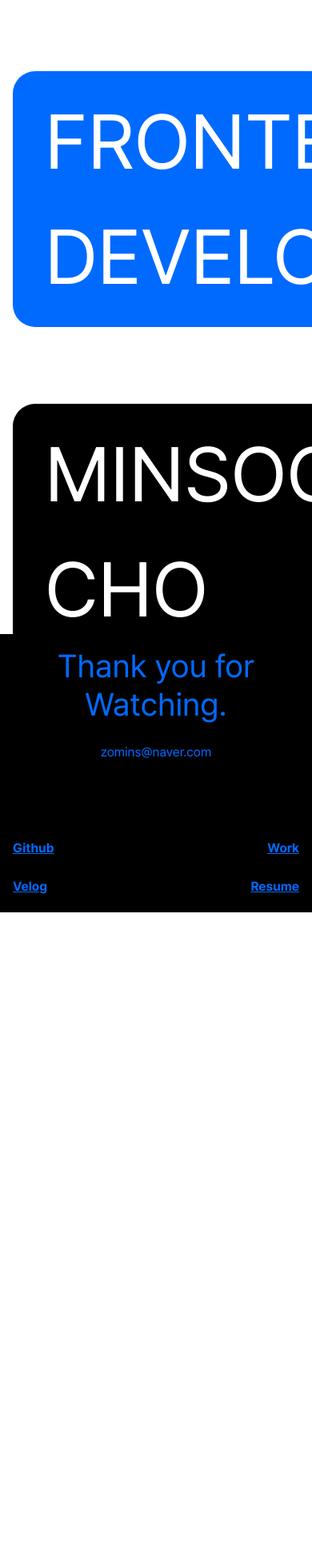
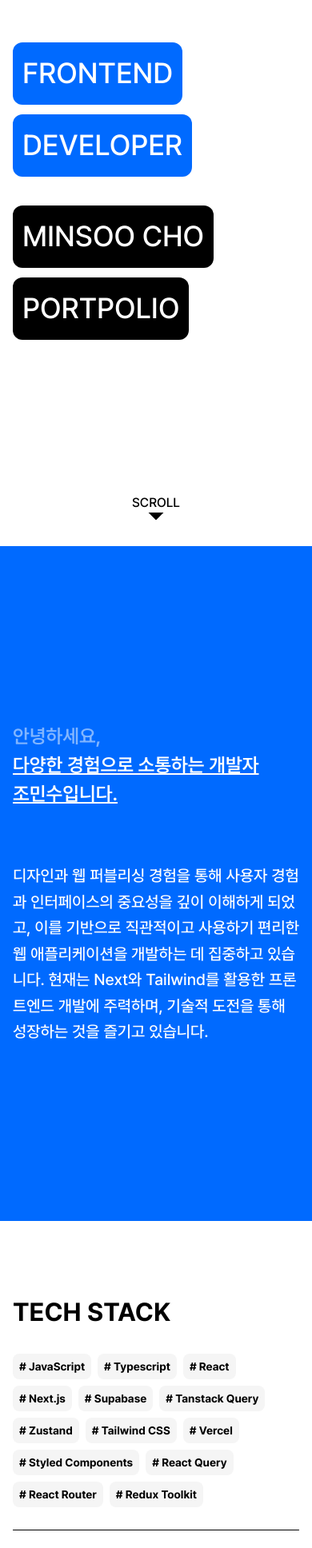
Before and after one commit to erinmzo/zomins-portfolio, a Next.js app: page / in a window 390 px wide. Shown: the part 51-1987 px from the top of the page at 80% size. Before the commit the page ends 1192 px from the top, so only its background shows below. Built offline with nearby package versions, Linux system fonts and the light colour scheme.

Commit message:
모바일 메인 css

```diff
--- a/src/app/(root)/page.tsx
+++ b/src/app/(root)/page.tsx
@@ -5,17 +5,17 @@ import Work from "@/components/main/Work";
 
 export default function HomePage() {
   return (
-    <main className="h-screen snap-y snap-mandatory overflow-scroll scroll-smooth overscroll-y-contain scrollbar-hide">
-      <section className="snap-start min-h-screen bg-white">
+    <main className="md:h-screen md:snap-y md:snap-mandatory md:overflow-scroll md:scroll-smooth md:overscroll-y-contain md:scrollbar-hide">
+      <section className="md:snap-start md:min-h-screen bg-white">
         <Home />
       </section>
-      <section className="snap-start min-h-screen bg-blue">
+      <section className="md:snap-start md:min-h-screen bg-blue">
         <Intro />
       </section>
-      <section className="snap-start bg-white">
+      <section className="md:snap-start md:bg-white">
         <TechStack />
       </section>
-      <section className="snap-start min-h-screen bg-white">
+      <section className="md:snap-start md:min-h-screen bg-white">
         <Work />
       </section>
     </main>
--- a/src/components/common/label/Label.tsx
+++ b/src/components/common/label/Label.tsx
@@ -5,14 +5,18 @@ interface LabelProps {
 function Label({ link, label }: LabelProps) {
   if (link) {
     return (
-      <a href={link} className="bg-[#f5f5f5] text-[20px] font-bold py-3 px-4 rounded-lg" target="_blank">
+      <a
+        href={link}
+        className="bg-[#f5f5f5] text-[14px] md:text-[20px] font-bold py-2 px-2 md:py-3 md:px-4 rounded-lg"
+        target="_blank"
+      >
         <span># </span>
         {label}
       </a>
     );
   }
   return (
-    <span className="bg-[#f5f5f5] text-[20px] font-bold py-3 px-4 rounded-lg">
+    <span className="bg-[#f5f5f5] text-[14px] md:text-[20px] font-bold py-2 px-2 md:py-3 md:px-4 rounded-lg">
       <span># </span>
       {label}
     </span>
--- a/src/components/common/layout/page/Page.tsx
+++ b/src/components/common/layout/page/Page.tsx
@@ -1,7 +1,7 @@
 import { PropsWithChildren } from "react";
 
 function Page({ children }: PropsWithChildren) {
-  return <div className="w-full max-w-[390px] lg:max-w-[1440px] px-4 md:px-12 mx-auto min-h-screen">{children}</div>;
+  return <div className="w-full max-w-[390px] lg:max-w-[1440px] px-4 md:px-12 mx-auto md:min-h-screen">{children}</div>;
 }
 
 export default Page;
--- a/src/components/main/Home.tsx
+++ b/src/components/main/Home.tsx
@@ -1,10 +1,11 @@
 import Image from "next/image";
 import Page from "../common/layout/page/Page";
+import MobileHome from "./MobileHome";
 
 function Home() {
   return (
     <Page>
-      <div className="pt-[140px] pb-[40px]">
+      <div className="hidden md:block pt-[140px] pb-[40px]">
         <h2 className="text-[96px] flex flex-col justify-center">
           <div>
             <span className="inline-block py-4 px-10 rounded-[28px] bg-blue text-white">FRONTEND DEVELOPER</span>
@@ -14,13 +15,14 @@ function Home() {
             <span className="inline-block mt-8 py-4 px-10 rounded-[28px] bg-black text-white">PORTPOLIO</span>
           </div>
         </h2>
-        <div className="flex flex-col justify-center items-center mt-[158px] animate-bounce">
+        <div className="flex flex-col justify-center items-center mt-[176px] md:mt-[158px] animate-bounce">
           <span className="font-medium text-[24px]">SCROLL</span>
           <span>
             <Image src="/arrow.svg" alt="화살표" width={34} height={20} />
           </span>
         </div>
       </div>
+      <MobileHome />
     </Page>
   );
 }
--- a/src/components/main/Intro.tsx
+++ b/src/components/main/Intro.tsx
@@ -3,8 +3,8 @@ import Page from "../common/layout/page/Page";
 function Intro() {
   return (
     <Page>
-      <div className="flex flex-col gap-[68px] items-center justify-center pt-[140px]">
-        <h3 className="text-[48px] text-white text-center font-semibold">
+      <div className="flex flex-col gap-[68px] md:items-center justify-center md:pt-[140px] min-h-screen md:min-h-max">
+        <h3 className="text-[24px] md:text-[48px] text-white text-left md:text-center font-semibold">
           <div className="opacity-50">안녕하세요,</div>
           <div className="opacity-100 underline">
             다양한 경험으로 소통하는 개발자
@@ -12,14 +12,10 @@ function Intro() {
             조민수입니다.
           </div>
         </h3>
-        <p className="text-white text-center text-[32px] leading-relaxed font-medium">
-          디자인과 웹 퍼블리싱 경험을 통해 사용자 경험과 인터페이스의 중요성을 깊이
-          <br />
-          이해하게 되었고, 이를 기반으로 직관적이고 사용하기 편리한 웹 애플리케이션을
-          <br />
-          개발하는 데 집중하고 있습니다. 현재는 Next와 Tailwind를 활용한 프론트엔드
-          <br />
-          개발에 주력하며, 기술적 도전을 통해 성장하는 것을 즐기고 있습니다.
+        <p className="text-white text-left md:text-center text-[20px] md:text-[32px] leading-relaxed font-medium md:w-[85%] md:break-normal">
+          디자인과 웹 퍼블리싱 경험을 통해 사용자 경험과 인터페이스의 중요성을 깊이 이해하게 되었고, 이를 기반으로
+          직관적이고 사용하기 편리한 웹 애플리케이션을 개발하는 데 집중하고 있습니다. 현재는 Next와 Tailwind를 활용한
+          프론트엔드 개발에 주력하며, 기술적 도전을 통해 성장하는 것을 즐기고 있습니다.
         </p>
       </div>
     </Page>
--- /dev/null
+++ b/src/components/main/MobileHome.tsx
@@ -0,0 +1,26 @@
+import Image from "next/image";
+
+function MobileHome() {
+  return (
+    <div className="md:hidden pt-[104px] pb-[24px]">
+      <h2 className="text-[36px] flex flex-col justify-center">
+        <div className="flex flex-col gap-3">
+          <span className="max-w-max py-3 px-3 rounded-[12px] bg-blue text-white font-medium">FRONTEND</span>
+          <span className="max-w-max py-3 px-3 rounded-[12px] bg-blue text-white font-medium">DEVELOPER</span>
+        </div>
+        <div className="mt-[36px] flex flex-col gap-3">
+          <span className="max-w-max py-3 px-3 rounded-[12px] bg-black text-white font-medium">MINSOO CHO</span>
+          <span className="max-w-max py-3 px-3 rounded-[12px] bg-black text-white font-medium">PORTPOLIO</span>
+        </div>
+      </h2>
+      <div className="flex flex-col justify-center items-center mt-[200px] animate-bounce">
+        <span className="font-medium text-[16px]">SCROLL</span>
+        <span>
+          <Image src="/arrow.svg" alt="화살표" width={20} height={12} />
+        </span>
+      </div>
+    </div>
+  );
+}
+
+export default MobileHome;
--- a/src/components/main/TechStack.tsx
+++ b/src/components/main/TechStack.tsx
@@ -6,20 +6,20 @@ import Page from "../common/layout/page/Page";
 function TechStack() {
   return (
     <Page>
-      <div className="pt-[140px]">
-        <h3 className="font-bold text-[64px]">TECH STACK</h3>
-        <ul className="flex flex-wrap items-center gap-4 mt-[40px] mb-[100px]">
+      <div className="pt-[90px] md:pt-[140px]">
+        <h3 className="font-bold text-[32px] md:text-[64px]">TECH STACK</h3>
+        <ul className="flex flex-wrap items-center gap-2 md:gap-4 mt-[32px] md:mt-[40px] mb-[24px] md:mb-[100px]">
           {MY_STACK.map((stack) => (
-            <li key={stack.label} className="shrink-0 mb-4">
+            <li key={stack.label} className="shrink-0 mb-2 md:mb-4">
               <Label link={stack.link} label={stack.label} />
             </li>
           ))}
         </ul>
-        <ul className="border-t border-black pt-[44px] grid grid-cols-3 gap-[20px]">
+        <ul className="border-t border-black pt-[24px] md:pt-[44px] grid grid-cols-1 md:grid-cols-3 gap-3 md:gap-[20px]">
           <li>
             <a
               href={GITHUB_URL}
-              className="block py-[35px] text-[72px] text-center rounded-full bg-blue text-white"
+              className="block py-5 md:py-[35px] text-[24px] md:text-[72px] text-center rounded-full bg-blue text-white font-medium"
               target="_blank"
             >
               Github
@@ -28,7 +28,7 @@ function TechStack() {
           <li>
             <a
               href={VELOG_URL}
-              className="block py-[35px] text-[72px] text-center rounded-full bg-orange text-white"
+              className="block py-5 md:py-[35px] text-[24px] md:text-[72px] text-center rounded-full bg-orange text-white font-medium"
               target="_blank"
             >
               Velog
@@ -37,7 +37,7 @@ function TechStack() {
           <li>
             <a
               href={RESUME_URL}
-              className="block py-[35px] text-[72px] text-center rounded-full bg-green text-white"
+              className="block py-5 md:py-[35px] text-[24px] md:text-[72px] text-center rounded-full bg-green text-white font-medium"
               target="_blank"
             >
               Resume
--- a/src/components/main/Work.tsx
+++ b/src/components/main/Work.tsx
@@ -6,8 +6,8 @@ import WorkCard from "../work/list/WorkCard";
 function Work() {
   return (
     <Page>
-      <div className="pt-[140px] flex flex-col gap-8 pb-[120px]">
-        <h3 className="font-bold text-[64px]">WORK</h3>
+      <div className="pt-[72px] md:pt-[140px] flex flex-col gap-5 md:gap-8 pb-[120px]">
+        <h3 className="font-bold text-[32px] md:text-[64px]">WORK</h3>
         <ul>
           {WORK_LIST.slice(0, 3).map((work) => (
             <li key={work.id} className="first:border-t first:border-black">
@@ -15,8 +15,11 @@ function Work() {
             </li>
           ))}
         </ul>
-        <div className="text-center mt-[56px]">
-          <Link href="/work" className="bg-blue py-5 px-8 rounded-2xl font-bold text-white text-[36px]">
+        <div className="text-center mt-[24px] md:mt-[56px]">
+          <Link
+            href="/work"
+            className="bg-blue py-4 md:py-5 px-[30px] md:px-8 rounded-2xl font-bold text-white text-[16px] md:text-[36px]"
+          >
             More Project
           </Link>
         </div>
--- a/src/components/work/detail/TestAccount.tsx
+++ b/src/components/work/detail/TestAccount.tsx
@@ -10,7 +10,7 @@ function TestAccount({ testId, testPw, link }: TestAccountProps) {
       {testId && testPw && (
         <div className="flex items-center gap-[140px]">
           <div className="flex itmes-center gap-8">
-            <span className="font-bold  leading-none">TEST ID</span>
+            <span className="font-bold leading-none">TEST ID</span>
             <span className="leading-none">{testId}</span>
           </div>
           <div className="flex itmes-center gap-8">
--- a/src/components/work/list/WorkCard.tsx
+++ b/src/components/work/list/WorkCard.tsx
@@ -11,17 +11,24 @@ interface WorkCardProps {
 }
 function WorkCard({ work }: WorkCardProps) {
   return (
-    <div className="border-b border-black py-[40px]">
+    <div className="border-b border-black py-5 md:py-[40px]">
       <Link href={`/work/${work.id}`}>
         <div
-          className={`${work.category === "Frontend" ? "text-green" : "text-blue"} font-bold text-[36px] leading-none`}
+          className={`${
+            work.category === "Frontend" ? "text-green" : "text-blue"
+          } font-bold text-[18px] md:text-[36px] leading-none`}
         >
           {work.category}
         </div>
-        <h4 className="mt-6 text-[96px] font-regular leading-none">{work.title}</h4>
-        <ul className="mt-[64px] flex items-center gap-2">
+        <h4 className="mt-3 md:mt-6 text-[32px] md:text-[96px] font-medium md:font-regular leading-none">
+          {work.title}
+        </h4>
+        <ul className="mt-[32px] md:mt-[64px] flex items-center gap-2">
           {work.tags.map((tag) => (
-            <li key={tag} className="text-[20px] font-bold bg-[#f5f5f5] py-3 px-4 rounded-full leading-none">
+            <li
+              key={tag}
+              className="text-[12px] md:text-[20px] font-bold bg-[#f5f5f5] py-[6px] px-2 md:py-3 md:px-4 rounded-full leading-none"
+            >
               {tag}
             </li>
           ))}
```
